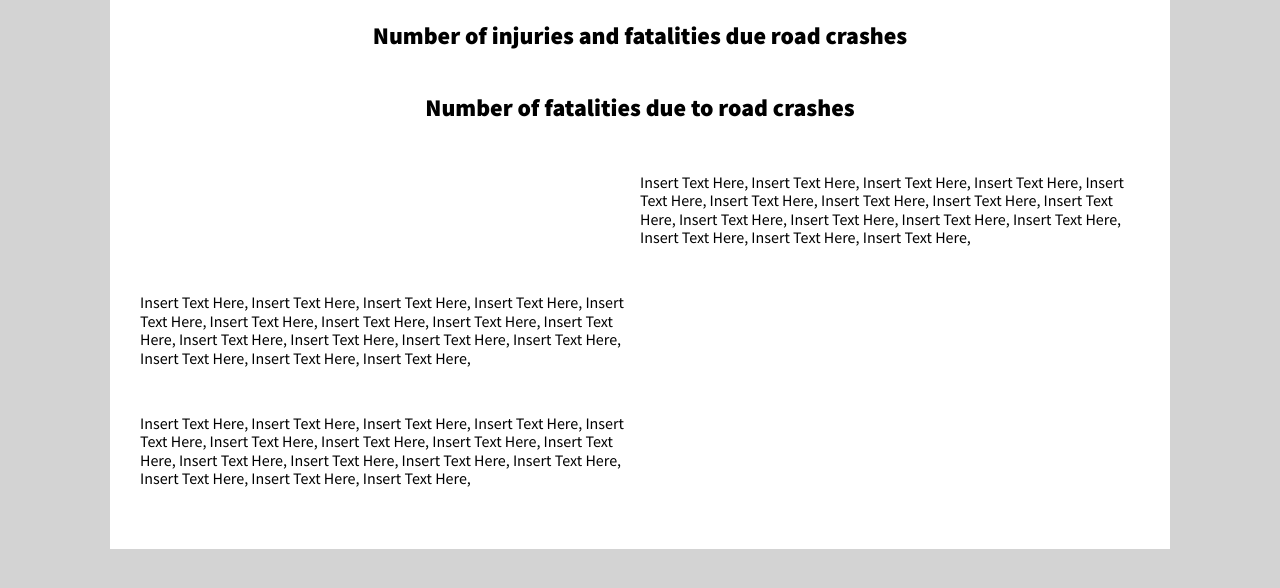
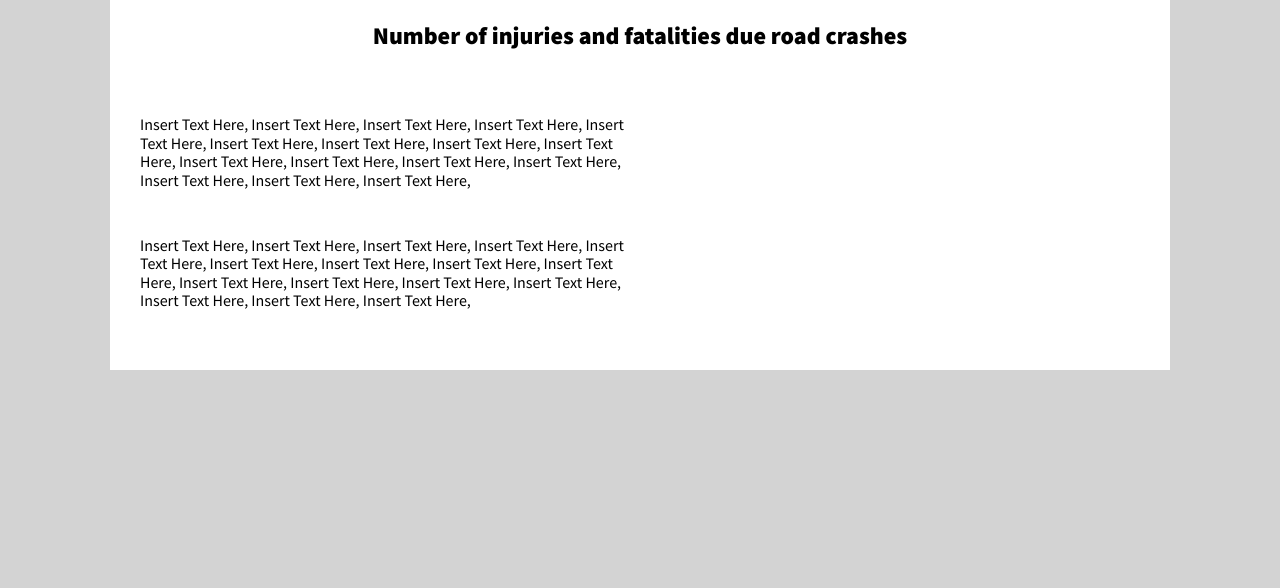
Before and after one commit to JiayueJoyHuang/Assignment2, a plain HTML site: page index.html in a window 1280 px wide. Shown: the part 184-772 px from the top of the page. Drawn offline with nearby package versions, Linux system fonts and the light colour scheme; a script that the page names is missing.

Commit message:
Update index.html

```diff
--- a/index.html
+++ b/index.html
@@ -45,17 +45,7 @@
   </div>
   <div class="pure-g">
     <div class="pure-u-1-1">
-      <h2>Number of fatalities due to road crashes</h2>
       <div id="fatalities" class="vis-container"></div>
-    </div>
-  </div>
-  <div class="pure-g">
-    <div class="pure-u-1-2">
-      <div id="crash_type" class="vis-container"></div>
-    </div>
-    <div class="pure-u-1-2">
-      <p>Insert Text Here, Insert Text Here, Insert Text Here, Insert Text Here, Insert Text Here, Insert Text Here, Insert Text Here, Insert Text Here,
-      Insert Text Here, Insert Text Here, Insert Text Here, Insert Text Here, Insert Text Here, Insert Text Here, Insert Text Here, Insert Text Here,</p>
     </div>
   </div>
   <div class="pure-g">
@@ -83,7 +73,6 @@
     var Vis2 = "./fatalities.vg.json";
     var Vis3 = "./light_condition.vg.json";
     var Vis4 = "./days_of_week.vg.json";
-    var Vis5 = "./crash_type.vg.json;
 
     vegaEmbed('#injuries_and_fatalities', Vis1, { "actions": false }).then(function (result) {
       // Access the Vega view instance (https://vega.github.io/vega/docs/api/view/) as result.view
@@ -100,10 +89,6 @@
     vegaEmbed('#days_of_week', Vis4, { "actions": false }).then(function (result) {
       // Access the Vega view instance (https://vega.github.io/vega/docs/api/view/) as result.view
     }).catch(console.error);
-
-    vegaEmbed('#crash_type', Vis5, { "actions": false }).then(function (result) {
-      // Access the Vega view instance (https://vega.github.io/vega/docs/api/view/) as result.view
-    }).catch(console.error);
   </script>
 </body>
 </html>
```
